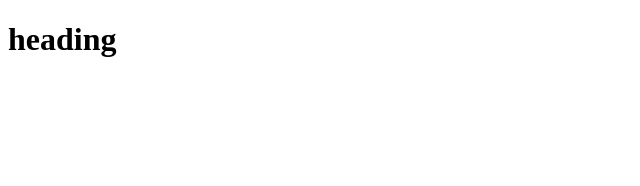
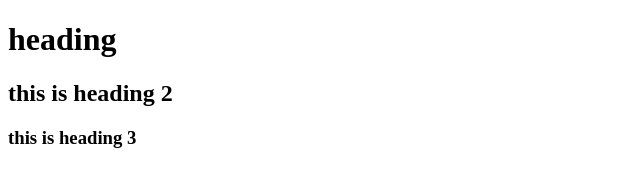
Before and after one commit to MuhammadIrtiza23/dummy-repo-2310g2, a plain HTML site: page index.html in a window 1280 px wide. Shown: the whole page, without its empty margins (0-640 px from the left). Drawn offline with Linux system fonts and the light colour scheme.

Commit message:
updated commit

```diff
--- a/index.html
+++ b/index.html
@@ -8,5 +8,7 @@
 </head>
 <body>
     <h1>heading</h1>
+    <h2>this is heading 2</h2>
+    <h3>this is heading 3</h3>
 </body>
 </html>
```
Also changed, not shown: 1 other file.
